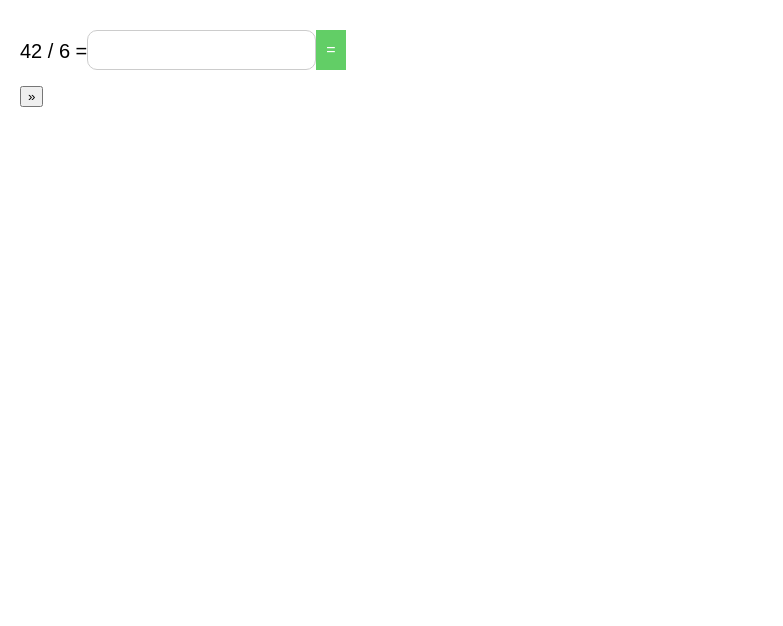
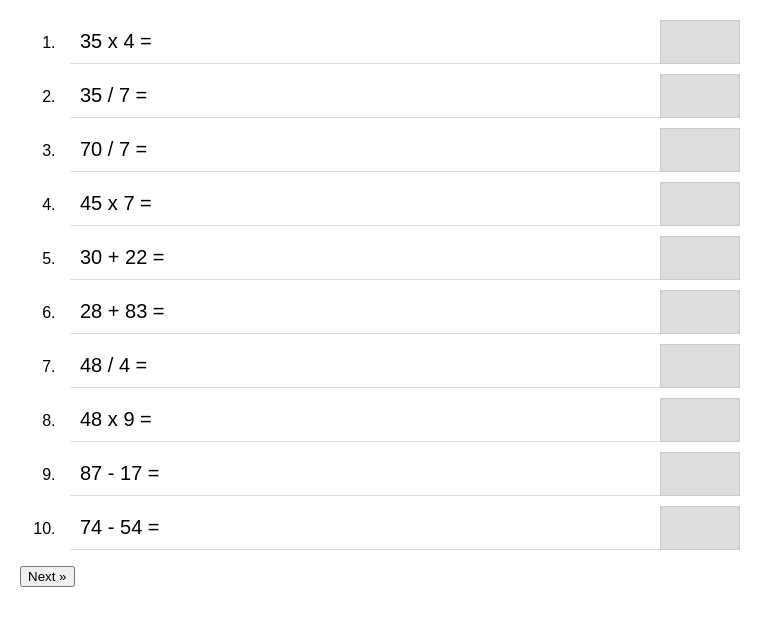
Before and after one commit to ashahar/wjwuwe8, a React (Create React App) app in the folder src/: page / in a window 1280 px wide. Shown: the top 626 px of the page, without its empty margins (0-783 px from the left). Built offline with nearby package versions, Linux system fonts and the light colour scheme; the HTML template or start-up script is replaced by a standard one.

Commit message:
Extract home component and change layout

```diff
--- a/src/App.js
+++ b/src/App.js
@@ -1,145 +1,7 @@
-import { useState } from 'react';
+import Home from "./Components/Home"
 
-function Question({value, answer, onChange, onClick}) {
-  const ops = ["+", "-", 'x', "/"]
-  const handleKeyDown = (event) => {
-    if (event.key === 'Enter') {
-      onChange(event);
-      onClick();
-    }
-  }
-
+export default function App() {
   return (
-    <div className="game no-print">
-      <div  className="question">
-        {value.num1} {ops[value.operator]} {value.num2} =
-      </div>
-      <div>
-        <input
-          autoComplete="off"
-          type="text"
-          id="answer"
-          name="answer"
-          value={answer}
-          onChange={(event)=>onChange(event)}
-          onKeyDown={handleKeyDown}
-        />
-      </div>
-      <button className="button" onClick={() => onClick()}>=</button>
-    </div>
-  );
+    <Home />
+  )
 }
-
-function Answer({value}) {
-  const ops = ["+", "-", 'x', "/"]
-  return (
-    <div className="answer">
-      {value.num1} {ops[value.operator]} {value.num2} = {value.result} {value.answer ? '✔' : ''}
-    </div>
-  );
-}
-
-export default function Game() {
-  const [message, setMessage] = useState("");
-  const [answer, setAnswer] = useState("");
-  const [history, setHistory] = useState([]);
-
-  function handleNext() {
-    let question = getRandomQuestion();
-    setHistory([...history, question]);
-    setMessage("");
-    setAnswer("");
-  }
-
-  function handleAnswerClick() {
-    let num = Number(answer);
-    if (answer.trim()==='' || isNaN(num)) {
-      setMessage("Enter Your Answer")
-      return;
-    }
-
-    let question = history[history.length - 1]
-    if(num === question.result) {
-      question.answer = true;
-      handleNext();
-      setMessage("Correct!")
-    } else {
-      setMessage("The answer is not " + answer);
-    }
-  }
-
-  const handleTextChange = (event) => {
-    setAnswer(event.target.value);
-  };
-
-  if (history.length === 0) {
-    setHistory([getRandomQuestion()]);
-  }
-
-  const questions = history.slice(0,-1).map((question, index) => {
-    return(
-      <li key={index}>
-        <Answer value={question}/>
-      </li>
-    );
-  });
-
-  return(
-    <>
-      <div>
-        <Question
-          value={history[history.length - 1]}
-          answer={answer}
-          onChange={handleTextChange}
-          onClick={handleAnswerClick}
-        />
-      </div>
-      <div className="no-print">
-        {message}
-      </div>
-      <div className="game-info">
-        <ol>{questions}</ol>
-      </div>
-      <button onClick={() => handleNext()}>&raquo;</button>
-    </>
-  );
-}
-
-function getRandomInt(min, max) {
-  return Math.floor(Math.random() * (max - min) + min);
-}
-
-function getRandomQuestion()
-{
-  let result = null;
-  let num1 = getRandomInt(10, 100);
-  let num2 = getRandomInt(10, 100);
-  let op = getRandomInt(0, 4);
-
-  if ( op===0 ) {
-    result = num1 + num2;
-  } else if ( op===1 ) {
-    while (num1 <= num2 + 10) {
-      num1 = getRandomInt(10, 100);
-      num2 = getRandomInt(10, 100);
-    }
-    result = num1 - num2;
-  } else if ( op===2 ) {
-    num2 = getRandomInt(4, 10);
-    result = num1 * num2;
-  } else {
-    num2 = getRandomInt(4, 10);
-    while (num1 % num2 !== 0) {
-      num1 = getRandomInt(10, 100);
-    }
-    result = num1 / num2;
-  }
-
-  return {
-    num1: num1,
-    num2: num2,
-    operator: op,
-    result: result,
-    answer: false
-  };
-}
--- /dev/null
+++ b/src/Components/Home.js
@@ -0,0 +1,108 @@
+import { useState } from 'react';
+
+function Question({value, index, handleChange}) {
+    const ops = ["+", "-", 'x', "/"]
+    const styles = {
+        answer : {
+            backgroundColor: "#ddd",
+            display: value.answer ? "none" : ""
+        }
+    }
+
+    return (
+      <div className="main">
+        <div  className="question">
+            {value.num1} {ops[value.operator]} {value.num2} = {value.answer ? value.result : ''}
+        </div>
+        <input className="no-print" style={styles.answer}
+            autoComplete="off" type="text" id="answer" name="answer" maxLength="4" size="4"
+            value={value.text}
+            onChange={(event)=>handleChange(index, event)}
+          />
+      </div>
+    );
+}
+
+export default function Home() {
+    const [questions, setQuestions] = useState([]);
+
+    function handleNext() {
+      let next = Array.from({length: 10},
+        () => (getRandomQuestion()))
+      setQuestions([...next]);
+    }
+
+    const handleTextChange = (index, event) => {
+      const question = questions[index];
+      const num = Number(event.target.value);
+
+      question.answer = question.result === num;
+      question.text = event.target.value;
+
+      const left = questions.slice(0, index);
+      const right = questions.slice(index + 1);
+      setQuestions([...left, question, ...right]) ;
+    };
+
+    if (questions.length === 0) {
+      handleNext();
+    }
+
+    const questionList = questions.map(
+        (question, index) => {
+        return(
+          <li key={index}>
+            <Question value={question} index={index} handleChange={handleTextChange}/>
+          </li>
+        );
+      });
+
+    return(
+      <>
+        <div className="question-info">
+          <ol>{questionList}</ol>
+        </div>
+        <button className="no-print" onClick={() => handleNext()}>Next &raquo;</button>
+      </>
+    );
+  }
+
+  function getRandomInt(min, max) {
+    return Math.floor(Math.random() * (max - min) + min);
+  }
+
+  function getRandomQuestion()
+  {
+    let result = null;
+    let num1 = getRandomInt(10, 100);
+    let num2 = getRandomInt(10, 100);
+    let op = getRandomInt(0, 4);
+
+    if ( op===0 ) {
+      result = num1 + num2;
+    } else if ( op===1 ) {
+      while (num1 <= num2 + 10) {
+        num1 = getRandomInt(10, 100);
+        num2 = getRandomInt(10, 100);
+      }
+      result = num1 - num2;
+    } else if ( op===2 ) {
+      num2 = getRandomInt(4, 10);
+      result = num1 * num2;
+    } else {
+      num2 = getRandomInt(4, 10);
+      while (num1 % num2 !== 0) {
+        num1 = getRandomInt(10, 100);
+      }
+      result = num1 / num2;
+    }
+
+    return {
+      num1: num1,
+      num2: num2,
+      operator: op,
+      result: result,
+      text: "",
+      answer: false
+    };
+  }
--- a/src/styles.css
+++ b/src/styles.css
@@ -81,23 +81,20 @@ body {
   margin-bottom: 10px;
 }
 
-.game {
+.main {
   display: flex;
   flex-direction: row;
+  margin: 10px;
 }
 
 .question {
-  margin-top: 20px;
+  flex-basis: 50%;
+  padding: 10px;
   font-size: 20px;
+  border-bottom: 1px solid #ddd;
 }
 
-.answer {
-  font-size: 18px;
-  border-bottom: 1px solid #ddd;
-  padding: 10px;
-}
-
-.game-info ul {
+.question-info ul {
   list-style-type: none;
   margin: 0;
   padding: 0;
@@ -109,11 +106,9 @@ input, textarea {
 }
 
 input[type=text] {
-  margin-top: 10px;
   padding: 10px;
   border: 1px solid #ccc;
   outline: none;
-  border-radius:10px;
 }
 
 input[type=text]:focus {
```
